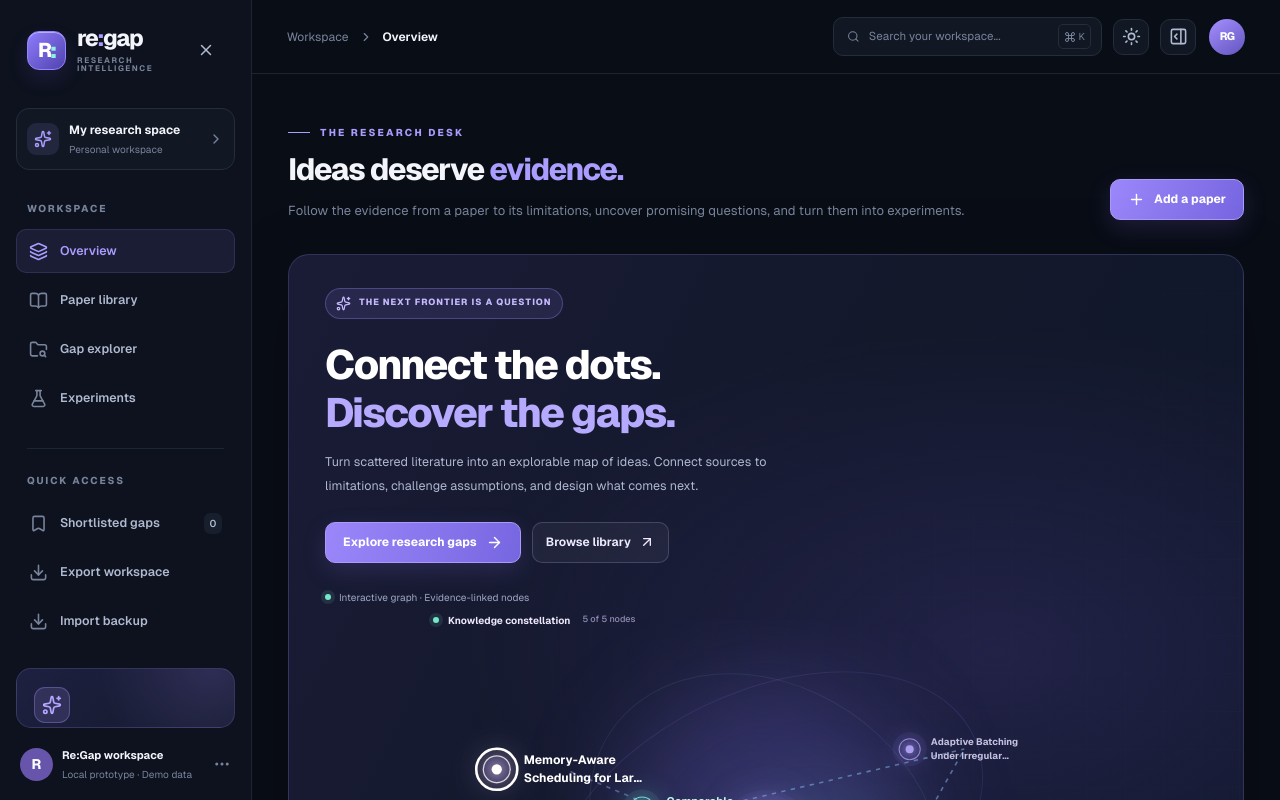
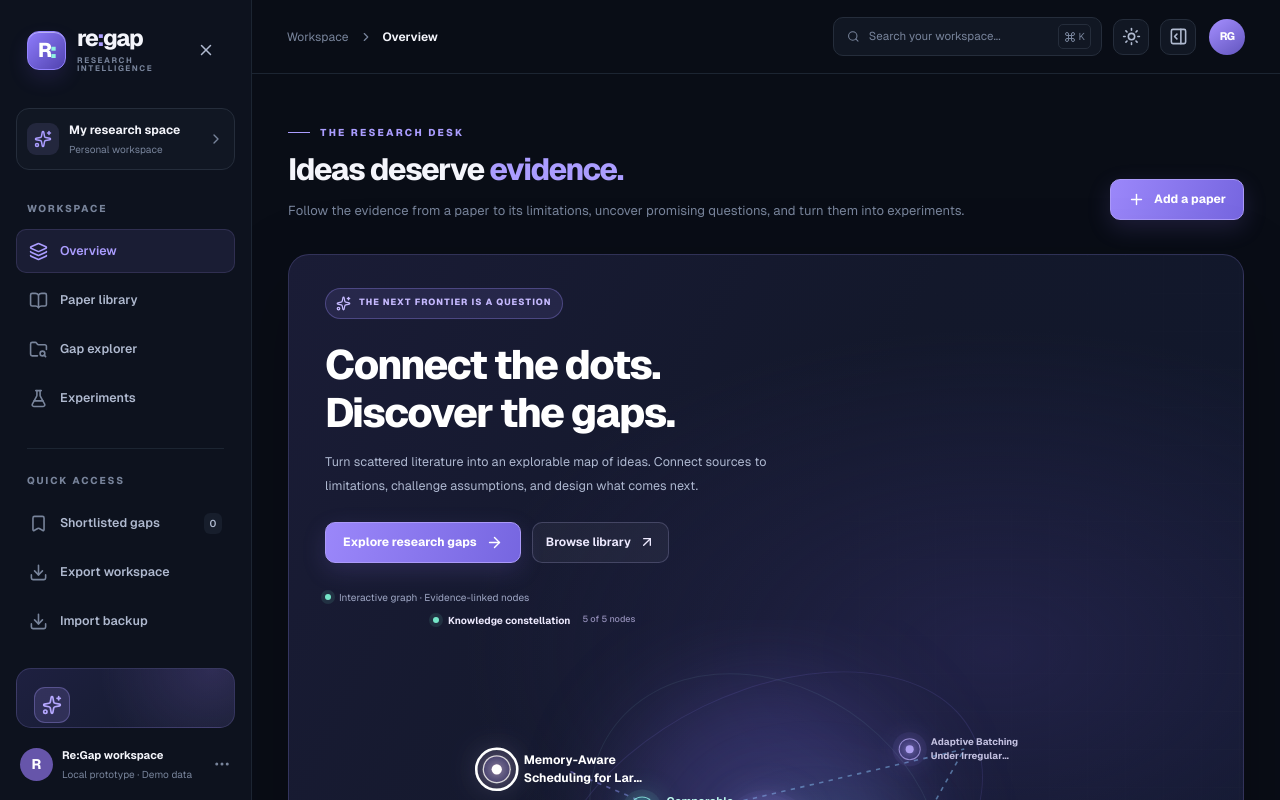
Before and after one commit to Samiiii1023/regap-workspace, a Next.js app in the folder apps/web/: page / in a window 1280 px wide. Shown: the top 800 px of the page. Built offline with nearby package versions, Linux system fonts and the light colour scheme.

Commit message:
style(css): give hero accent an unambiguous class selector

```diff
--- a/apps/web/app/workspace.css
+++ b/apps/web/app/workspace.css
@@ -597,7 +597,7 @@
 	font-weight: 790;
 	line-height: 1.17;
 }
-.hero-copy h2 span {
+.hero-gradient {
 	color: #b6aaff;
 }
 .hero-copy > p {
```
